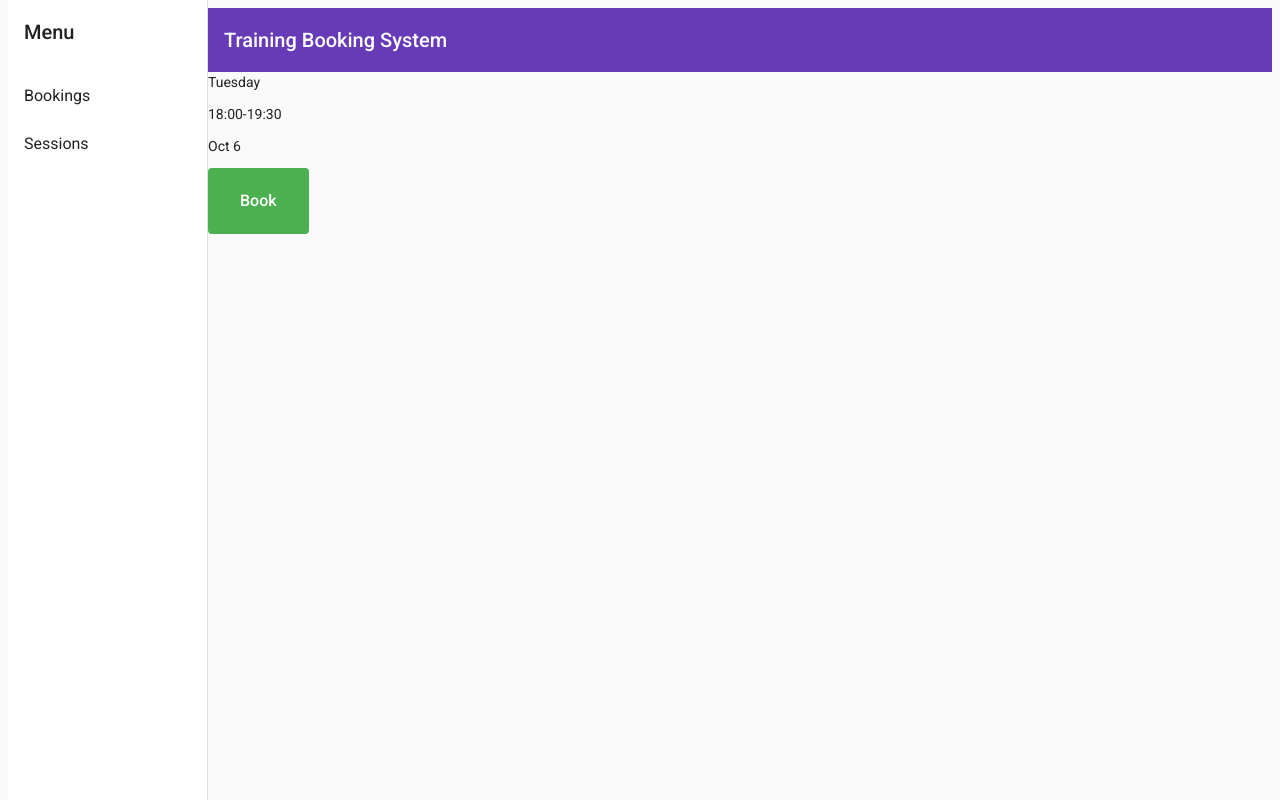
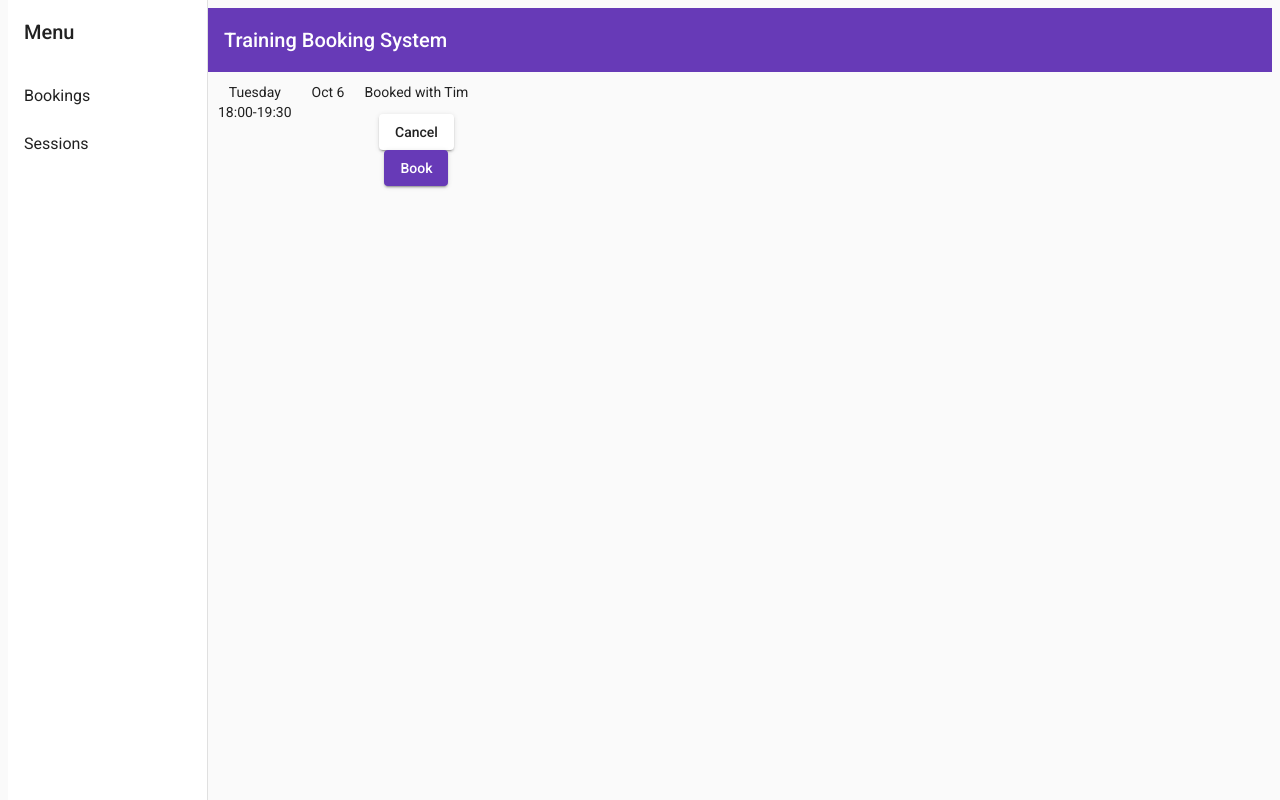
Before and after one commit to rob-chambers/tbs, an Angular app in the folder client/: page /bookings in a window 1280 px wide. Both pictures are taken after a click on the button "Book". Built offline with nearby package versions, Linux system fonts and the light colour scheme.

Commit message:
Improved session component formatting

```diff
--- a/client/src/app/session/session.component.html
+++ b/client/src/app/session/session.component.html
@@ -1,8 +1,27 @@
 <div>
-  <p>{{ session.dayName}}</p>
-  <p>{{session.startTime.hours}}:{{session.startTime.minutes | number:'2.0-0'}}-{{session.endTime.hours}}:{{session.endTime.minutes}}</p>
+  <div class="col">
+    {{ session.dayName}}<br/>
+    {{session.startTime.hours}}:{{session.startTime.minutes | number:'2.0-0'}}-{{session.endTime.hours}}:{{session.endTime.minutes}}
+  </div>
 
-  <p>{{session.day | date:'MMM d'}}</p>
+  <div class="col">
+    <p>{{session.day | date:'MMM d'}}</p>
+  </div>
 
-  <button class="bookingButton" mat-button color="primary">Book</button>
+  <div class="col">
+    <div *ngIf="session.isBooked; else notBookedBlock">
+      <p>Booked with {{session.partnerName}}</p>
+      <button (click)="cancelBooking()" mat-raised-button color="secondary">Cancel</button>
+    </div>
+
+    <div *ngIf="session.hasTickets; else noTicketsBlock">
+      <button (click)="onBooking()" mat-raised-button color="primary">Book</button>
+    </div>
+
+    <ng-template #noTicketsBlock>
+      <p>There are no tickets left</p>
+    </ng-template>
+
+    <p>{{clickMessage}}</p>
+  </div>
 </div>
--- a/client/src/app/session/session.component.scss
+++ b/client/src/app/session/session.component.scss
@@ -1,10 +1,5 @@
-.bookingButton {
-  background-color: #4CAF50;
-  border: none;
-  color: white;
-  padding: 15px 32px;
+.col {
+  float: left;
   text-align: center;
-  text-decoration: none;
-  display: inline-block;
-  font-size: 16px;
+  padding: 10px;
 }
--- a/client/src/app/session/session.component.ts
+++ b/client/src/app/session/session.component.ts
@@ -7,6 +7,9 @@ export class Session {
   endTime: Time;
   isBookable: boolean;
   dayName: string;
+  isBooked: boolean;
+  partnerName: string;
+  hasTickets: boolean;
 
   constructor(day: Date, startTime: Time, endTime: Time, isBookable: boolean)
   {
@@ -15,6 +18,8 @@ export class Session {
     this.startTime = startTime;
     this.endTime = endTime;
     this.isBookable = isBookable;
+
+    this.hasTickets = true;
   }
 
   private getDayOfWeek(date: Date) {
@@ -42,7 +47,20 @@ export class SessionComponent implements OnInit {
 
   ngOnInit(): void {
     this.session = new Session(new Date(2020, 9, 6), { hours: 18, minutes: 0 }, { hours: 19, minutes: 30 }, true);
+    this.session.partnerName = "Tim";
   }
 
   session: Session;
+
+  clickMessage = '';
+
+  onBooking() {
+    this.session.isBooked = true;
+    this.clickMessage = '';
+  }
+
+  cancelBooking() {
+    this.session.isBooked = false;
+    this.clickMessage = 'Booking cancelled!';
+  }
 }
```
